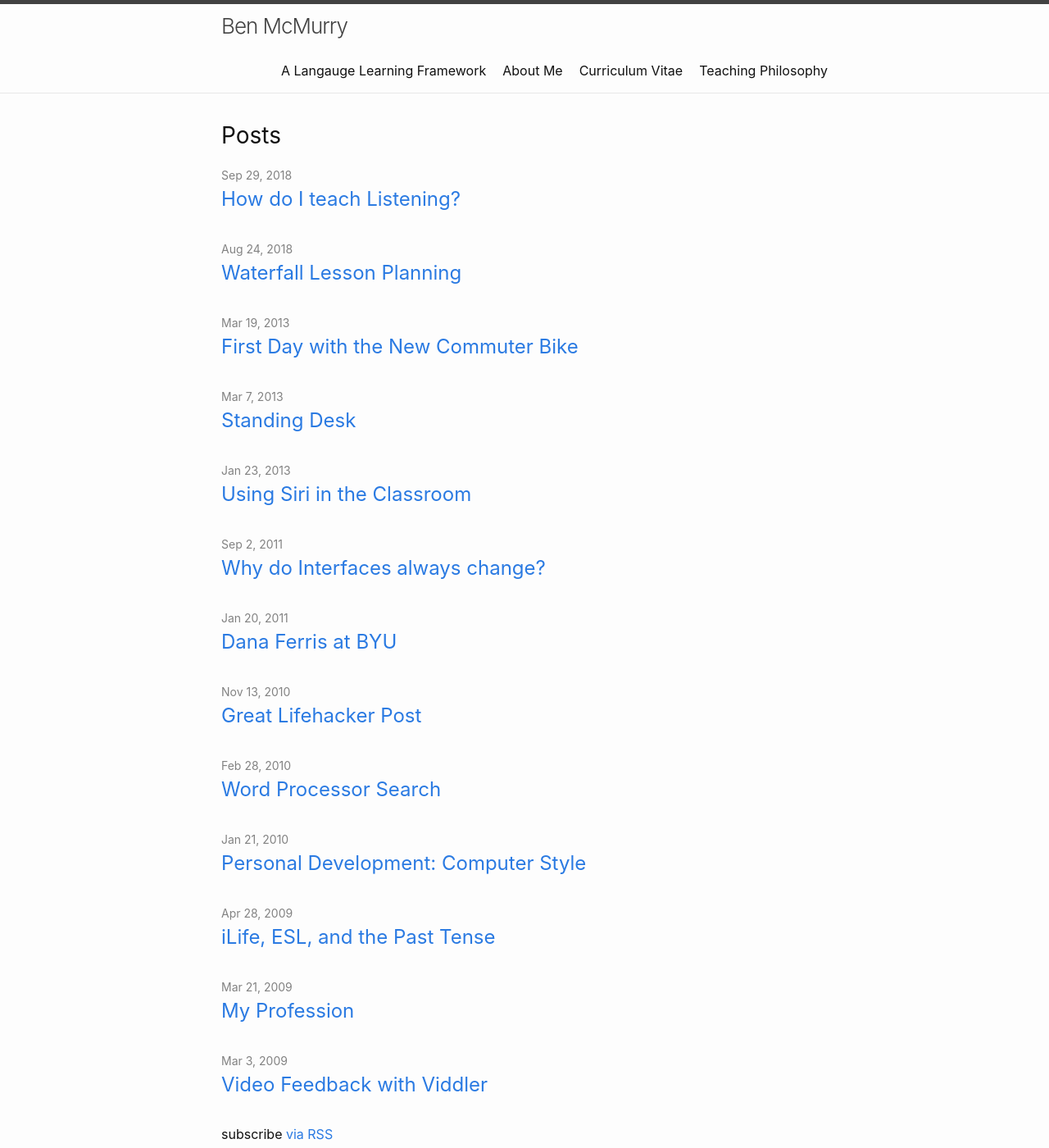
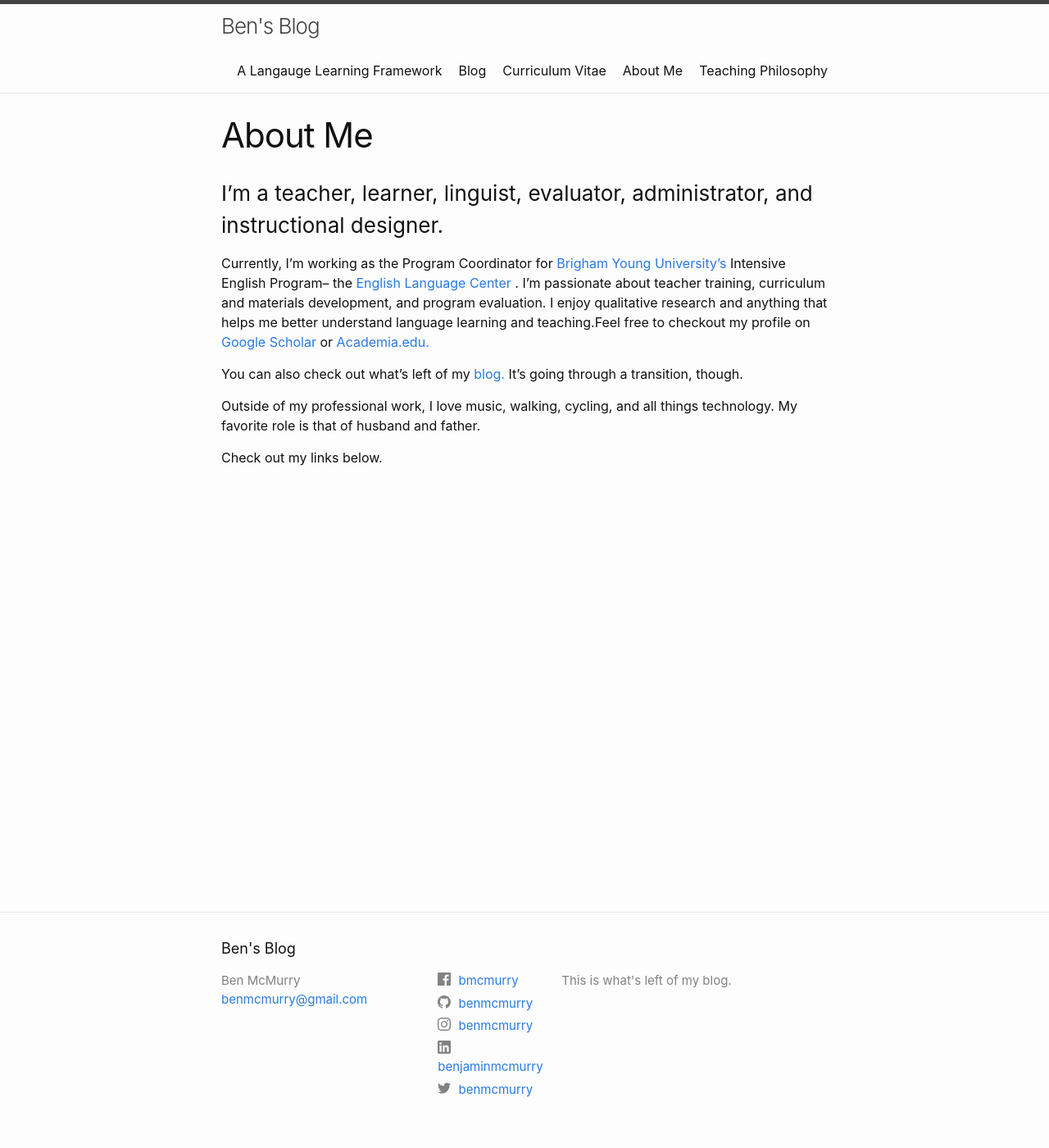
Before and after one commit to benmcmurry/benmcmurry.github.io, a Jekyll site: the page built from index.markdown, in a window 1280 px wide and 1400 px high. Shown: the whole window at 82% size. Built offline with Jekyll 4.4.1, drawn with Linux system fonts in a browser that asks for light colours.

Commit message:
a few changes

```diff
--- a/_config.yml
+++ b/_config.yml
@@ -18,7 +18,7 @@
 # You can create any custom variable you would like, and they will be accessible
 # in the templates via {{ site.myvariable }}.
 
-title: Ben McMurry
+title: Ben's Blog
 email: benmcmurry@gmail.com
 description: >- # this means to ignore newlines until "baseurl:"
   This is what's left of my blog.
@@ -26,6 +26,11 @@ baseurl: "" # the subpath of your site, e.g. /blog
 url: "https://benmcmurry.github.io" # the base hostname & protocol for your site, e.g. http://example.com
 twitter_username: benmcmurry
 github_username:  benmcmurry
+
+
+#My Extras that I added
+author: Ben McMurry
+excerpt_separator: <!--more-->
 instagram_username: benmcmurry
 facebook_username: bmcmurry
 linkedin_username: benjaminmcmurry
--- a/_layouts/home.html
+++ b/_layouts/home.html
@@ -20,10 +20,11 @@ layout: default
           <a class="post-link" href="{{ post.url | relative_url }}">
             {{ post.title | escape }}
           </a>
-        </h3>
-        {%- if site.show_excerpts -%}
+        </h3><p>
+        <!-- {%- if site.show_excerpts -%} -->
           {{ post.excerpt }}
-        {%- endif -%}
+        <!-- {%- endif -%} -->
+        </p>
       </li>
       {%- endfor -%}
     </ul>
--- a/_posts/2018-08-23-waterfall-lesson-planning.markdown
+++ b/_posts/2018-08-23-waterfall-lesson-planning.markdown
@@ -5,6 +5,7 @@ date: 2018-08-23 22:40:17 -0600
 categories:
 - Teaching Tip
 tags: Teaching Tip
+excerpt: Something
 
 ---
 [Adapted from a post I made on another blog a few years ago.]
--- a/_posts/2018-09-29-how-do-i-teach-listening.markdown
+++ b/_posts/2018-09-29-how-do-i-teach-listening.markdown
@@ -3,10 +3,10 @@ layout: post
 title: 'How do I teach Listening?'
 date: 2018-09-29 15:21:51 -0600
 tags: teaching tips listening presentation
-
+excerpt: This is what I am talking about.
 ---
 I gave a presentation at the annual I-TESOL conference yesterday. The topic was on how to teach listening. I've linked my presentation and handouts below. More to come later . . .
-
+<!--more-->
 [How do I Teach Listening? - I-TESOL 2018](http://benmcmurry.com/wp-content/uploads/2018/09/How-do-I-Teach-Listening-I-TESOL-2018.pptx)
 
 [Listening-Strategies](http://benmcmurry.com/wp-content/uploads/2018/09/Listening-Strategies.docx)
--- /dev/null
+++ b/blog.markdown
@@ -0,0 +1,5 @@
+---
+layout: home
+title: Blog
+permalink: /blog/
+---
--- a/index.markdown
+++ b/index.markdown
@@ -1,6 +1,15 @@
 ---
 # Feel free to add content and custom Front Matter to this file.
 # To modify the layout, see https://jekyllrb.com/docs/themes/#overriding-theme-defaults
+title: About Me
+layout: page
+---
+### I'm a teacher, learner, linguist, evaluator, administrator, and instructional designer.
 
-layout: home
----
+Currently, I'm working as the Program Coordinator for [Brigham Young University's](https://www.byu.edu) Intensive English Program-- the [English Language Center](https://elc.byu.edu) . I'm passionate about teacher training, curriculum and materials development, and program evaluation. I enjoy qualitative research and anything that helps me better understand language learning and teaching.Feel free to checkout my profile on [Google Scholar](https://scholar.google.com/citations?user=O8AfAxMAAAAJ&hl=en) or [Academia.edu.](https://byu.academia.edu/BenjaminMcMurry)
+
+You can also check out what's left of my [blog.](https://benmcmurry.github.io) It's going through a transition, though.
+
+Outside of my professional work, I love music, walking, cycling, and all things technology. My favorite role is that of husband and father.
+
+Check out my links below.
```
Also changed, not shown: about.markdown (deleted, +0 -7 lines).
